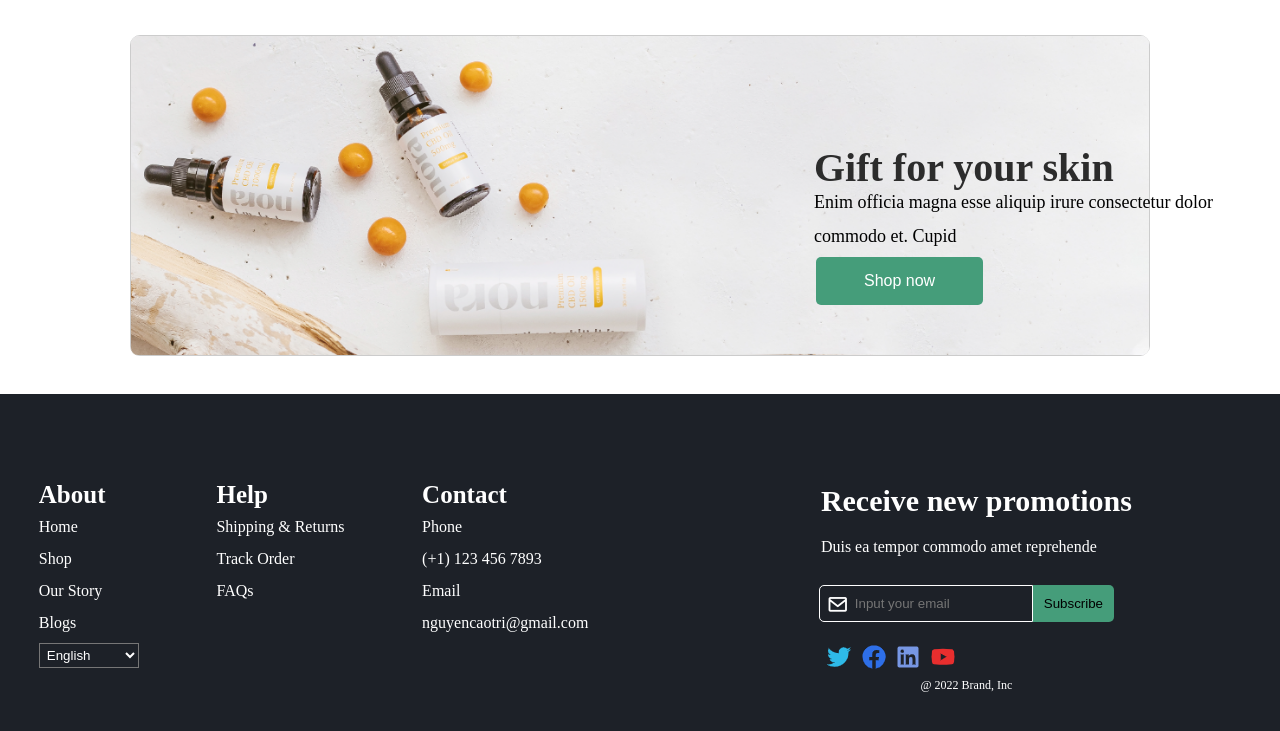
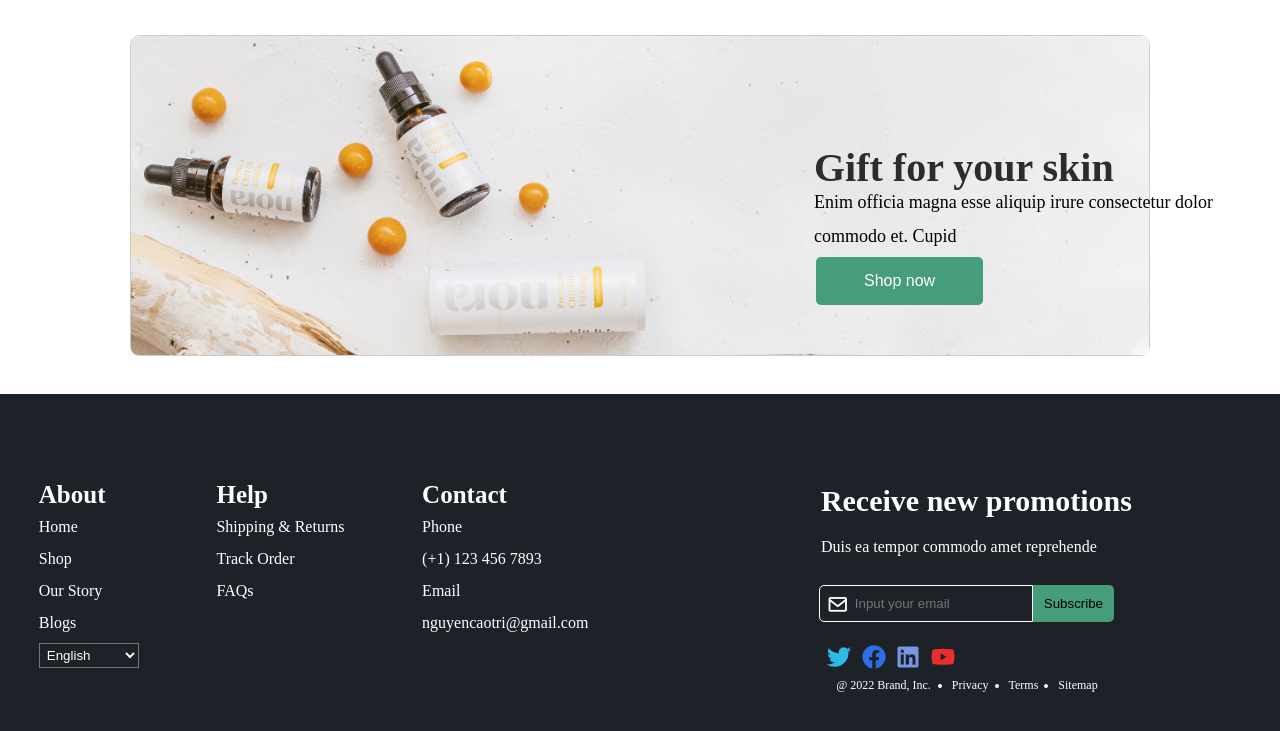
Before and after one commit to NguyenCaoTri2003/KiemTraLan1, a plain HTML site: page index.html in a window 1280 px wide. Shown: the part 817-1548 px from the top of the page. Drawn offline with nearby package versions, Linux system fonts and the light colour scheme.

Commit message:
commit message

```diff
--- a/index.css
+++ b/index.css
@@ -41,17 +41,21 @@
     position: relative;
     top: 6px;
 }
+.main{
+    display: flex;
+    flex-direction: column;
+}
 .promotions {
     font-size: 45px;
     font-family: 'Franklin Gothic Medium', 'Arial Narrow', Arial, sans-serif, Courier, monospace;
     color: rgb(59, 59, 59);
     text-align: center;
-    margin-bottom: 50px;
+    margin-bottom: 30px;
     margin-top: 30px;
 }
 .box1, .box2, .box3{
     display: flex;
-    margin: 38px 130px 38px 130px;
+    margin: 20px 130px 18px 130px;
     border: 1px solid #ccc;
     border-radius: 10px;
     transition: 0.1s;
@@ -123,6 +127,7 @@
     width: 100%;
     background-color: #1D2128;
     height: 390px;
+    margin-top: 20px;
     display: flex;
     align-items: center;
 }
@@ -212,4 +217,12 @@
 .footer_source{
     font-size: 12px;
     counter-reset: #8d8d8d;
+    display: flex;
 }
+.footer_source_list{
+    display: flex;
+}
+.footer_source_list1, .footer_source_list2, .footer_source_list3{
+    margin-left: 21px;
+    margin-right: -1px;
+}
--- a/index.html
+++ b/index.html
@@ -120,7 +120,13 @@
                     <img class="footer_img_4" src="YouTube 1.png" alt="">
 
                 </div>
-                <p class="footer_source">@ 2022 Brand, Inc</p>
+                <div class="footer_source"><p>@ 2022 Brand, Inc.</p>
+                    <ul class="footer_source_list">
+                        <li class="footer_source_list1">Privacy</li>
+                        <li class="footer_source_list2">Terms</li>
+                        <li class="footer_source_list3">Sitemap</li>
+                    </ul>
+                </div>
          </div>
 
     </div>
```
